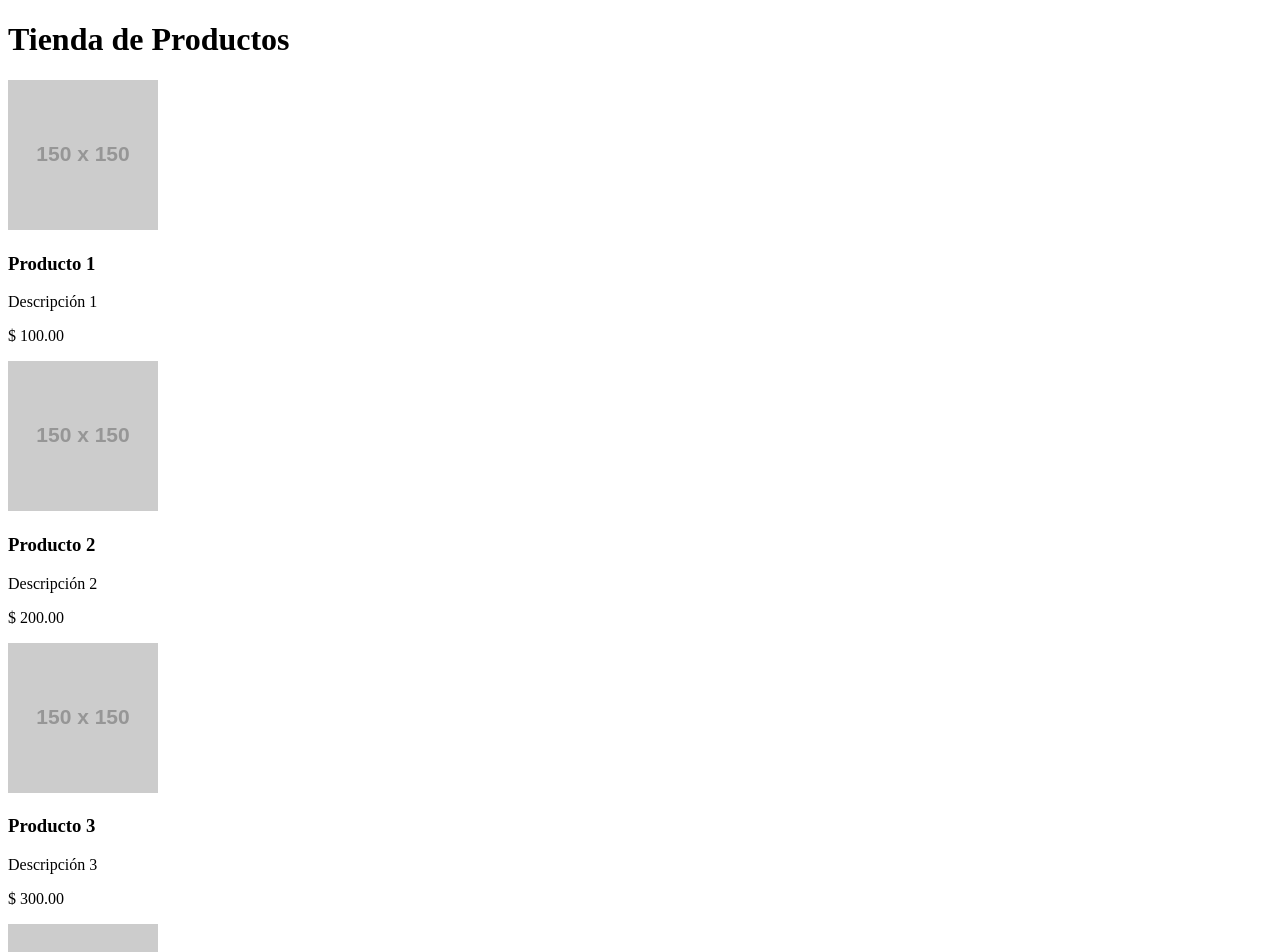
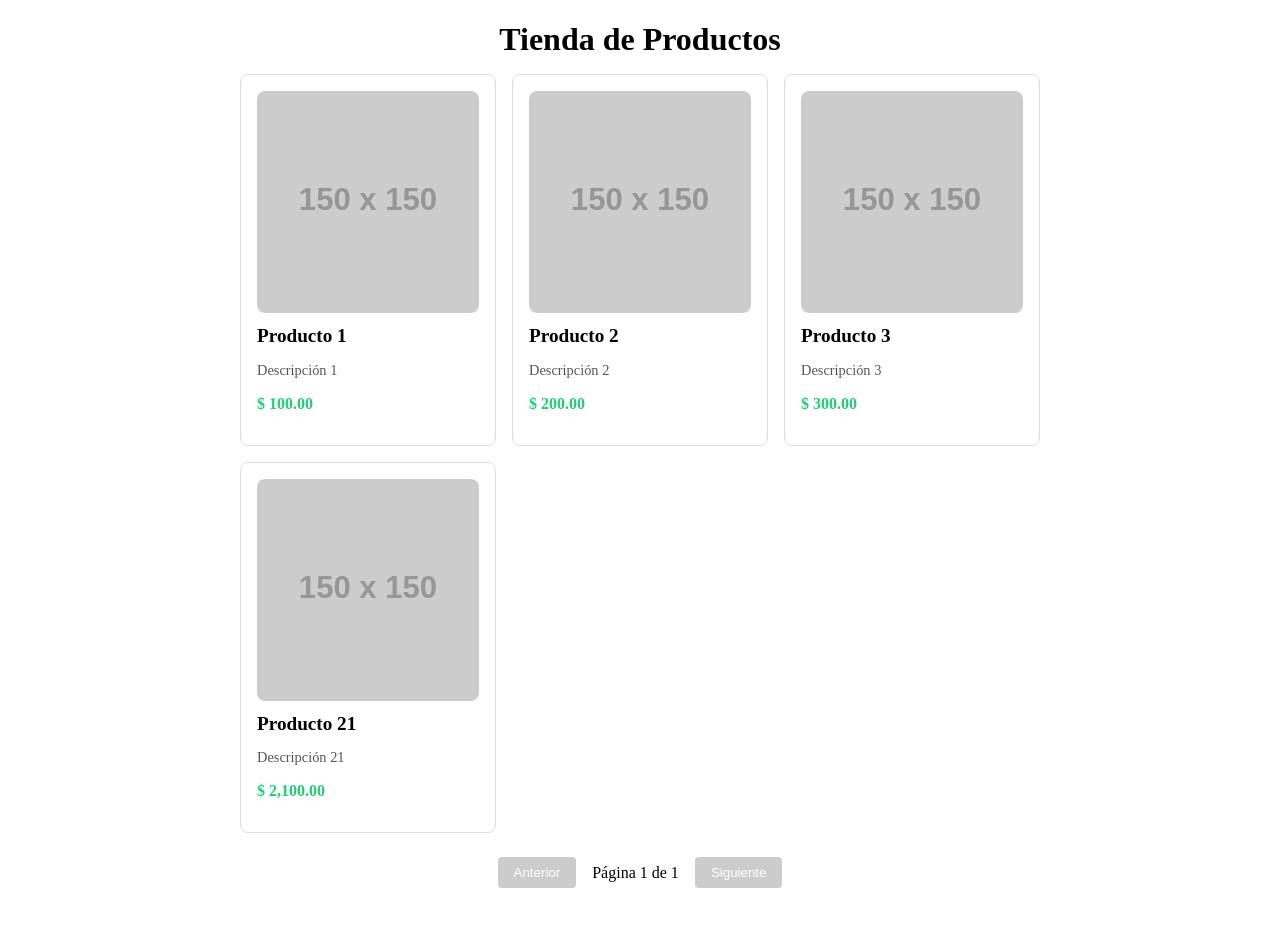
Before and after one commit to devtwp/ecommerce-ui, an Angular app: page / in a window 1280 px wide. Shown: the top 952 px of the page. After the commit the page ends 912 px from the top, so only its background shows below. Built offline with nearby package versions, Linux system fonts and the light colour scheme.

Commit message:
Update app.component.css

```diff
--- a/src/app/app.component.css
+++ b/src/app/app.component.css
@@ -0,0 +1,71 @@
+.container {
+  max-width: 800px;
+  margin: 0 auto;
+  text-align: center;
+}
+
+.title {
+  font-size: 2rem;
+  margin-bottom: 1rem;
+}
+
+.products {
+  display: grid;
+  grid-template-columns: repeat(auto-fit, minmax(200px, 1fr));
+  gap: 1rem;
+}
+
+.product-card {
+  border: 1px solid #ddd;
+  border-radius: 8px;
+  padding: 1rem;
+  text-align: left;
+}
+
+.product-image {
+  width: 100%;
+  height: auto;
+  border-radius: 8px;
+}
+
+.product-name {
+  font-size: 1.2rem;
+  margin: 0.5rem 0;
+}
+
+.product-description {
+  font-size: 0.9rem;
+  color: #555;
+}
+
+.product-price {
+  font-size: 1rem;
+  font-weight: bold;
+  color: #2c7;
+}
+
+.pagination {
+  margin: 1.5rem 0;
+  display: flex;
+  justify-content: center;
+  align-items: center;
+  gap: 1rem;
+}
+
+.pagination-button {
+  padding: 0.5rem 1rem;
+  background-color: #007bff;
+  color: white;
+  border: none;
+  border-radius: 4px;
+  cursor: pointer;
+}
+
+.pagination-button[disabled] {
+  background-color: #ccc;
+  cursor: not-allowed;
+}
+
+.pagination-info {
+  font-size: 1rem;
+}
```
